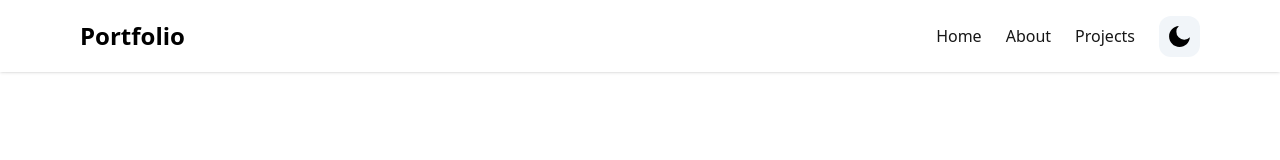
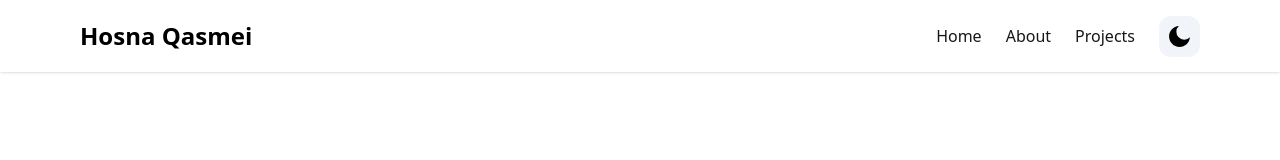
Before and after one commit to jaacos03/Portafolio-F, a Next.js app: page / in a window 1280 px wide. Shown: the top 160 px of the page. Built offline with nearby package versions, Linux system fonts and the light colour scheme.

Commit message:
Cambios1

```diff
--- a/src/components/navbar.tsx
+++ b/src/components/navbar.tsx
@@ -39,7 +39,7 @@
           <div className="flex items-center justify-between py-3 md:py-5 md:block">
             <Link to="home">
               <div className="container flex items-center space-x-2">
-                <h2 className="text-2xl font-bold">Portfolio</h2>
+                <h2 className="text-2xl font-bold">Hosna Qasmei</h2>
               </div>
             </Link>
             <div className="md:hidden">
```
Also changed, not shown: .eslintrc.json.
